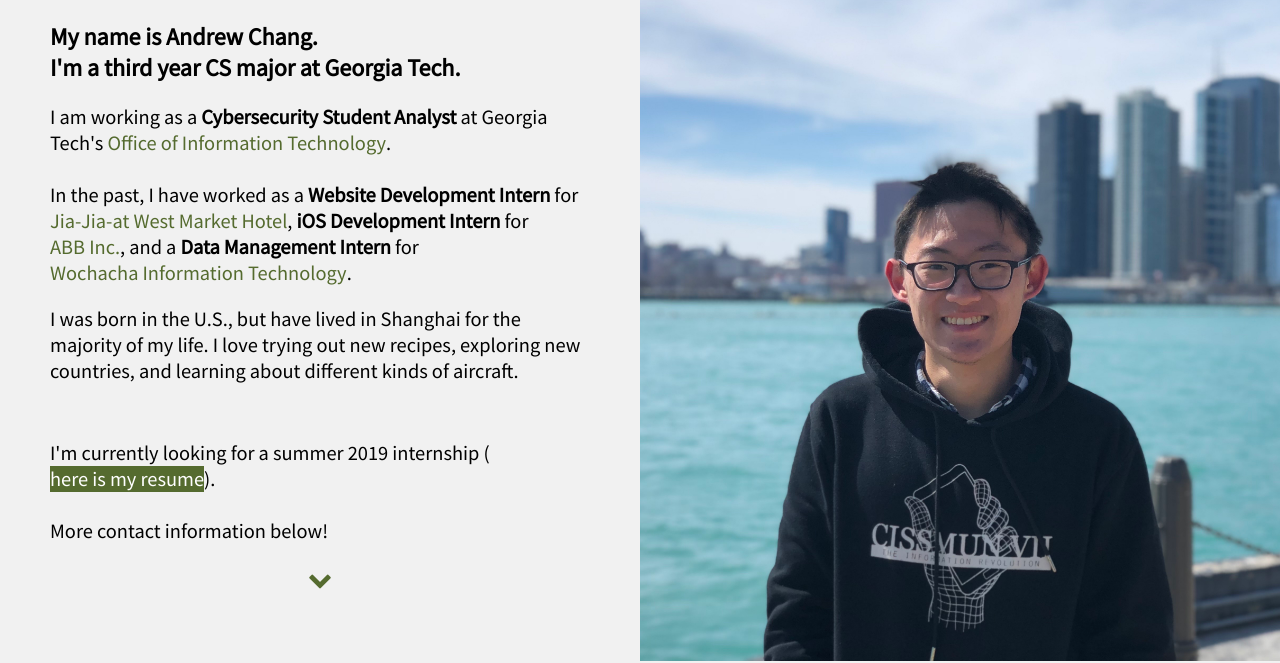
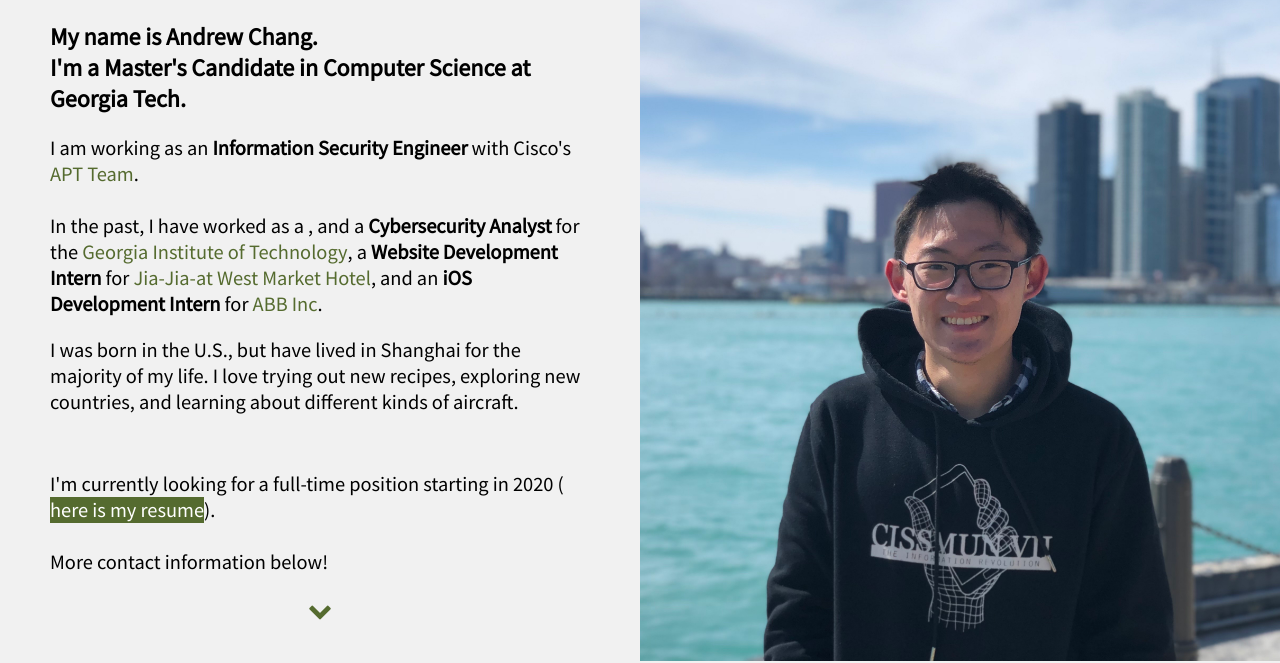
Before and after one commit to timeforchang/website, a plain HTML site: page index.html in a window 1280 px wide. Shown: the part 139-802 px from the top of the page. Drawn offline with nearby package versions, Linux system fonts and the light colour scheme.

Commit message:
updated website for 2019

```diff
--- a/index.html
+++ b/index.html
@@ -24,13 +24,13 @@
         <div class = "half-section" id = "about">
         	<h1><span style = "color: darkolivegreen; font-size:1.5em;">Hello!</span> </h1>
             <h2>    My name is Andrew Chang. <br>
-                    I'm a third year CS major at Georgia Tech. <br> </h2>
-            <p>     I am working as a <b>Cybersecurity Student Analyst</b> at Georgia Tech's <a style="display: inline-block;" href="https://www.oit.gatech.edu/services/security-and-identity/cyber-security-incident-response-and-management" target="_blank">Office of Information Technology</a>.<br><br>
-                    In the past, I have worked as a <b>Website Development Intern</b> for <a href="https://www.jj-whotel.com.tw/" target="_blank">Jia-Jia-at West Market Hotel</a>, <b>iOS Development Intern</b> for <a href="https://new.abb.com/" target="_blank">ABB Inc.</a>, and a <b>Data Management Intern</b> for <a href="http://www.wochacha.com/" target="_blank">Wochacha Information Technology</a>. </p>
+                    I'm a Master's Candidate in Computer Science at Georgia Tech. <br> </h2>
+            <p>     I am working as an <b>Information Security Engineer</b> with Cisco's <a style="display: inline-block;" href="https://www.cisco.com/c/en/us/products/security/advisory-services-assessments-penetration.html" target="_blank">APT Team</a>.<br><br>
+                    In the past, I have worked as a , and a <b>Cybersecurity Analyst</b> for the <a href="https://oit.gatech.edu/services/security-and-identity/cyber-security-incident-response-and-management" target="_blank">Georgia Institute of Technology</a>, a <b>Website Development Intern</b> for <a href="https://www.jj-whotel.com.tw/" target="_blank">Jia-Jia-at West Market Hotel</a>, and an <b>iOS Development Intern</b> for <a href="https://new.abb.com/" target="_blank">ABB Inc</a>. </p>
             <p>     I was born in the U.S., but have lived in Shanghai for the majority of my life.
                     I love trying out new recipes, exploring new countries, and learning about different kinds of aircraft. </p>
                     <div style="height:15px;"></div>
-            <p>     I'm currently looking for a summer 2019 internship (<a target = "_blank" href = AChang_Resume.pdf>
+            <p>     I'm currently looking for a full-time position starting in 2020 (<a target = "_blank" href = AChang_Resume.pdf>
                     <span style = "background-color: darkolivegreen;
                     color: white">here is my resume</span>
                     </a>).<br><br>  More contact information below!</p>
```
